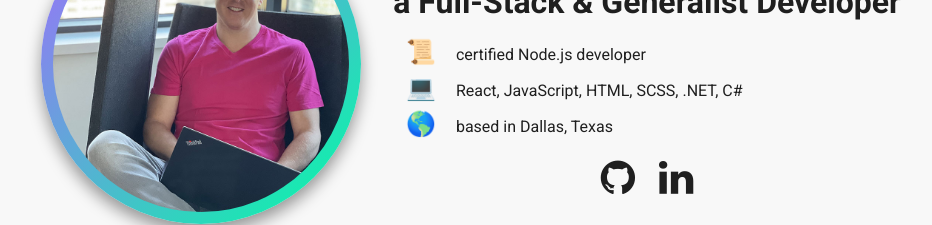
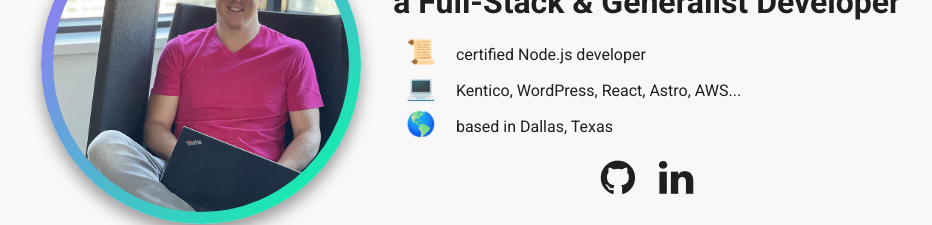
Before and after one commit to durkes/portfolio, a React (Create React App) app: page /#/ in a window 1280 px wide. Shown: the part 316-541 px from the top of the page, without its empty margins (169-1101 px from the left). Built offline with nearby package versions, Linux system fonts and the light colour scheme; the HTML template or start-up script is replaced by a standard one.

Commit message:
update homepage bullets

```diff
--- a/src/info/Info.js
+++ b/src/info/Info.js
@@ -20,7 +20,7 @@ export const info = {
         },
         {
             emoji: '💻',
-            text: 'React, JavaScript, HTML, SCSS, .NET, C#'
+            text: 'Kentico, WordPress, React, Astro, AWS...'
         },
         {
             emoji: '🌎',
```
